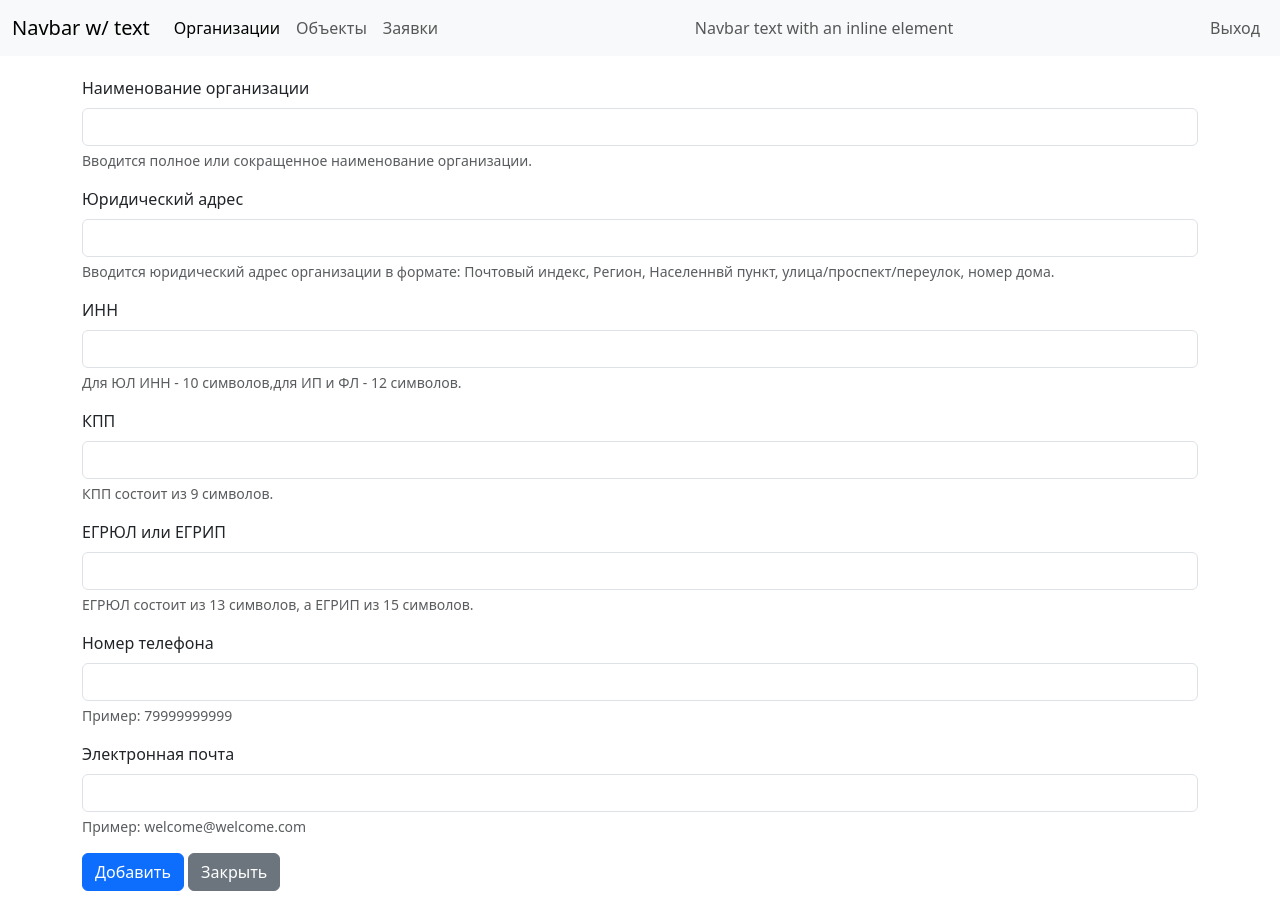
After one commit to betinvoker/cert_furniture_prod, a Flask app: template templates/update_organization.html in a window 1280 px wide. The commit adds this page. Run offline with Flask 3, Linux system fonts and the light colour scheme; the template is opened without the code that fills it, so the values that code supplies are empty.

Commit message:
new page update_organization

```diff
--- a/app.py
+++ b/app.py
@@ -105,7 +105,7 @@ def my_organization(login):
     organizations = Organization.query.filter_by(id_client=customer.id)
     return render_template('my_organization.html', user=customer, organizations=organizations,)
 
-@app.route('/add_myorganization', methods=['POST'])
+@app.route("/add_myorganization", methods=['POST'])
 def add_organization():
     customer = Customer.query.filter_by(login=session['login']).first()
 
@@ -128,47 +128,53 @@ def add_organization():
         db.session.rollback()
         return f"Ошибка записи: {e}", 500
 
-from flask import request, flash, redirect, url_for
 
-@app.route('/myorganization/<int:id>/update', methods=['POST'])
-def update_organization(id):
-    id = request.form.get('id')
-    organization = Organization.query.get_or_404(id)
+# @app.route("/myorganization/<int:id>/update")
+# def update_organization(id):
+#     id = request.form.get('id')
+#     organization = Organization.query.group_by(id)
 
-    # Сохраняем старые значения для отображения в случае ошибки
-    old_name = organization.name
-    old_jur_address = organization.jur_address
-    old_inn = organization.inn
-    old_kpp = organization.kpp
-    old_egrul_egrip = organization.egrul_egrip
-    old_phone = organization.phone
-    old_email = organization.email
+#     return render_template('update_organization.html', organization=organization)
 
-    try:
-        organization.name = request.form.get('name')
-        organization.jur_address = request.form.get('jur_address')
-        organization.inn = request.form.get('inn')
-        organization.kpp = request.form.get('kpp')
-        organization.egrul_egrip = request.form.get('egrul_egrip')
-        organization.phone = request.form.get('phone')
-        organization.email = request.form.get('email')
+# @app.route('/myorganization/<int:id>/update', methods=['POST'])
+# def update_organization(id):
+#     id = request.form.get('id')
+#     organization = Organization.query.get_or_404(id)
 
-        db.session.commit()
-        flash('Изменения успешно сохранены!', 'success')
-    except Exception as e:
-        db.session.rollback()
-        # Возвращаем старые значения при ошибке
-        organization.title = old_name
-        organization.description = old_jur_address
-        organization.description = old_inn
-        organization.description = old_kpp
-        organization.description = old_egrul_egrip
-        organization.description = old_phone
-        organization.description = old_email
+#     # Сохраняем старые значения для отображения в случае ошибки
+#     old_name = organization.name
+#     old_jur_address = organization.jur_address
+#     old_inn = organization.inn
+#     old_kpp = organization.kpp
+#     old_egrul_egrip = organization.egrul_egrip
+#     old_phone = organization.phone
+#     old_email = organization.email
 
-        flash(f'Ошибка при сохранении: {str(e)}', 'danger')
+#     try:
+#         organization.name = request.form.get('name')
+#         organization.jur_address = request.form.get('jur_address')
+#         organization.inn = request.form.get('inn')
+#         organization.kpp = request.form.get('kpp')
+#         organization.egrul_egrip = request.form.get('egrul_egrip')
+#         organization.phone = request.form.get('phone')
+#         organization.email = request.form.get('email')
 
-    return redirect(url_for('my_organization', login=session['login']))
+#         db.session.commit()
+#         flash('Изменения успешно сохранены!', 'success')
+#     except Exception as e:
+#         db.session.rollback()
+#         # Возвращаем старые значения при ошибке
+#         organization.title = old_name
+#         organization.description = old_jur_address
+#         organization.description = old_inn
+#         organization.description = old_kpp
+#         organization.description = old_egrul_egrip
+#         organization.description = old_phone
+#         organization.description = old_email
+
+#         flash(f'Ошибка при сохранении: {str(e)}', 'danger')
+
+#     return redirect(url_for('my_organization', login=session['login']))
 
 @app.route('/myorganization/<int:id>/delete', methods=['POST'])
 def delete_organization(id):
--- a/templates/my_organization.html
+++ b/templates/my_organization.html
@@ -95,9 +95,7 @@
                 <td>{{organization.email}}</td>
 
                 <td>
-                    <button type="button" class="btn btn-outline-success" data-bs-toggle="modal" data-bs-target="#exampleModalUpdate" data-id="{{organization.id}}" data-name="{{organization.name}}"
-                    data-jur_address="{{organization.jur_address}}" data-inn="{{organization.inn}}" data-kpp="{{organization.kpp}}" data-egrul_egrip="{{organization.egrul_egrip}}"
-                    data-phone="{{organization.phone}}" data-email="{{organization.email}}">Изменить</button>
+                    <!-- <a type="button" class="btn btn-outline-success" href="{{ url_for('update_organization', organization.id) }}">Изменить</a> -->
                 </td>
                 <td>
                     <form action="{{ url_for('delete_organization', id=organization.id) }}" method="POST">
--- /dev/null
+++ b/templates/update_organization.html
@@ -0,0 +1,51 @@
+{% extends 'base.html' %}
+
+{% block title %}Изменение информации об организации {{organization.name}}{% endblock %}
+
+{% block content %}
+<div class="row" style="margin-top: 20px;">
+    <div class="col-md-12">
+        <form id="addFormOrganization" method="POST" action="/add_myorganization">
+            <div class="mb-3">
+                <label for="exampleInputName" class="form-label">Наименование организации</label>
+                <input type="text" class="form-control" name="name" id="exampleInputName" aria-describedby="nameHelp">
+                <div id="nameHelp" class="form-text">Вводится полное или сокращенное наименование организации.</div>
+            </div>
+            <div class="mb-3">
+                <label for="exampleInputJurAddress" class="form-label">Юридический адрес</label>
+                <input type="text" class="form-control" name="jur_address" id="exampleInputJurAddress" aria-describedby="juraddressHelp">
+                <div id="juraddressHelp" class="form-text">Вводится юридический адрес организации в формате: Почтовый индекс, Регион, Населеннвй пункт, улица/проспект/переулок, номер дома.</div>
+            </div>
+            <div class="mb-3">
+                <label for="exampleInputINN" class="form-label">ИНН</label>
+                <input type="number" class="form-control" name="inn" id="exampleInputINN" aria-describedby="innHelp" pattern="\d{12}" required>
+                <div id="innHelp" class="form-text">Для ЮЛ ИНН - 10 символов,для ИП и ФЛ - 12 символов.</div>
+            </div>
+            <div class="mb-3">
+                <label for="exampleInputKPP" class="form-label">КПП</label>
+                <input type="number" class="form-control" name="kpp" id="exampleInputKPP" aria-describedby="kppHelp" pattern="\d{9}" required>
+                <div id="kppHelp" class="form-text">КПП состоит из 9 символов.</div>
+            </div>
+            <div class="mb-3">
+                <label for="exampleInputEGRULEGRIP" class="form-label">ЕГРЮЛ или ЕГРИП</label>
+                <input type="number" class="form-control" name="egrul_egrip" id="exampleInputEGRULEGRIP" aria-describedby="egrulegripHelp" pattern="\d{15}" required>
+                <div id="egrulegripHelp" class="form-text">ЕГРЮЛ состоит из 13 символов, а ЕГРИП из 15 символов.</div>
+            </div>
+            <div class="mb-3">
+                <label for="exampleInputPassword1" class="form-label">Номер телефона</label>
+                <input type="number" class="form-control" name="phone" id="exampleInputPassword1" aria-describedby="phoneHelp" pattern="\d{12}" required>
+                <div id="phoneHelp" class="form-text">Пример: 79999999999</div>
+            </div>
+            <div class="mb-3">
+                <label for="exampleInputEmail" class="form-label">Электронная почта</label>
+                <input type="email" class="form-control" name="email" id="exampleInputEmail" aria-describedby="emailHelp">
+            <div id="emailHelp" class="form-text">Пример: welcome@welcome.com</div>
+            </div>
+                <div class="mb-3">
+                <button type="submit" class="btn btn-primary">Добавить</button>
+                <button type="button" class="btn btn-secondary" data-bs-dismiss="modal">Закрыть</button>
+            </div>
+        </form>
+    </div>
+</div>
+{% endblock %}
```
